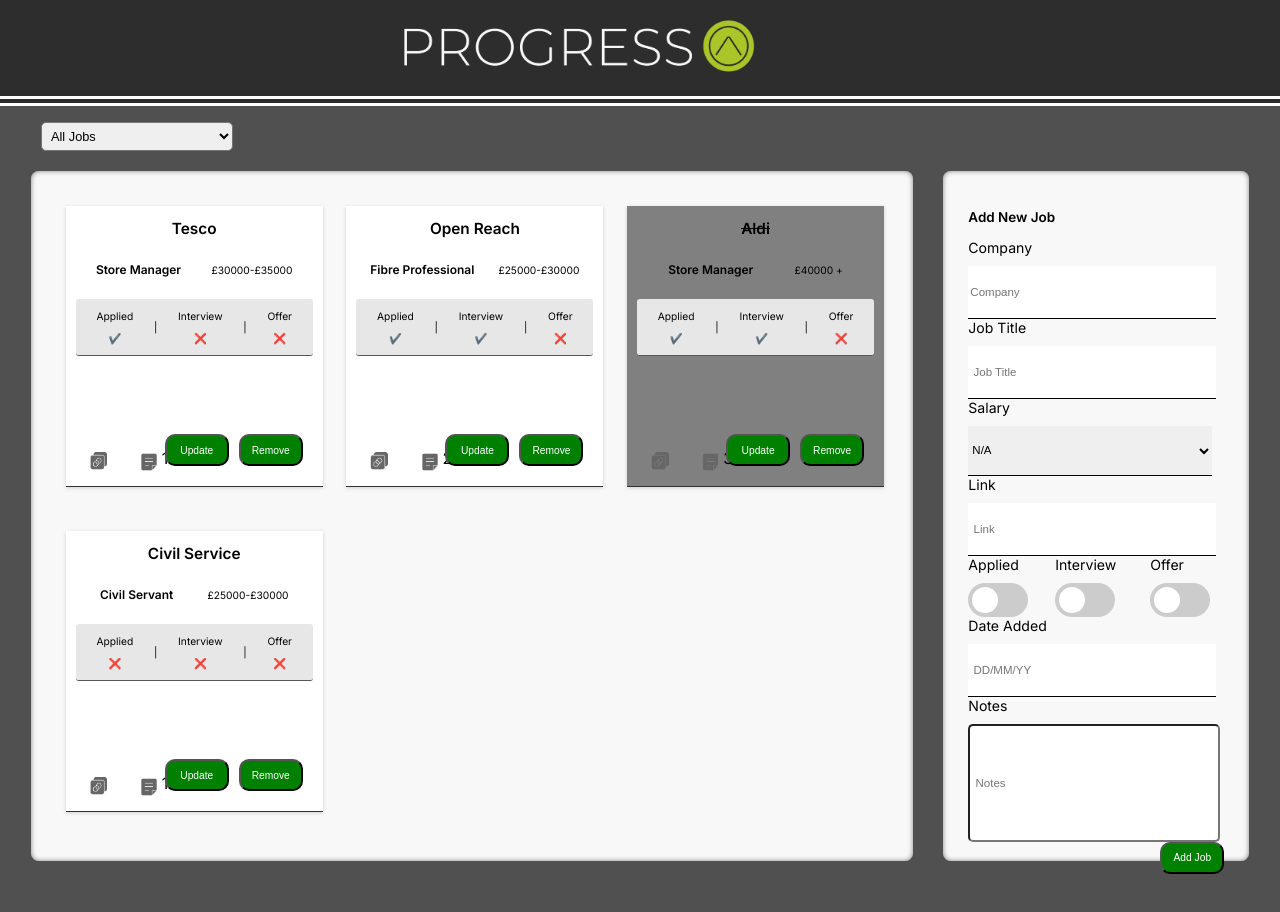
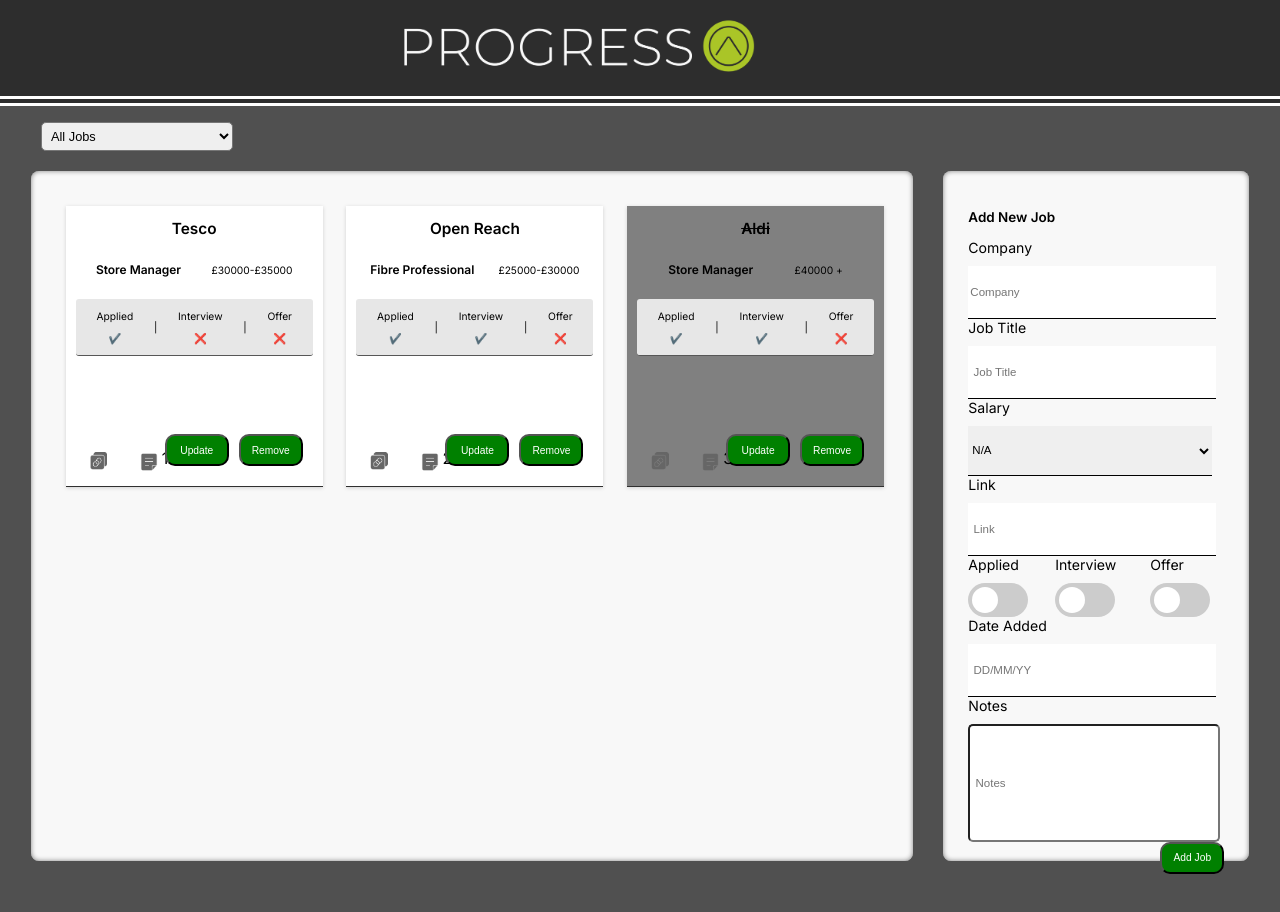
Before and after one commit to GLYNKNIGHT/Job-Tracking-App-Demo, a React (Create React App) app: page / in a window 1280 px wide. Shown: the top 912 px of the page. Built offline with nearby package versions, Linux system fonts and the light colour scheme; data requests are answered from the project's data file.

Commit message:
hotfix bigcard css

```diff
--- a/data/db.json
+++ b/data/db.json
@@ -47,21 +47,6 @@
       ],
       "notProgressed": true,
       "id": 4
-    },
-    {
-      "jobTitle": "Civil Servant",
-      "company": "Civil Service",
-      "salary": "£25000-£30000",
-      "link": "https://www.civilservicejobs.service.gov.uk/csr/index.cgi",
-      "applied": false,
-      "interview": false,
-      "offer": false,
-      "dateApplied": "28/09/22",
-      "notes": [
-        "Great pension "
-      ],
-      "notProgressed": false,
-      "id": 5
     }
   ]
 }
--- a/src/Components/BigCard/BigCard.js
+++ b/src/Components/BigCard/BigCard.js
@@ -1,5 +1,5 @@
 import { useState } from "react";
-import styles from './BidCard.module.css'
+import styles from './BigCard.module.css'
 const BigCard = ({id, company, jobTitle, link, applied, interview, offer, setBigCard, dateApplied, notes, handleEdit}) =>{
 
 const [editApplied, setEditApplied] =useState(applied)
@@ -12,8 +12,9 @@
 const [updatedNotes, setUpdatedNotes]  = useState(notes)
 
 
-    const handleSubmit = () =>{
-      setUpdatedNotes(notes.push(newNote))
+const handleSubmit = () =>{
+
+    if (newNote){setUpdatedNotes(notes.push(newNote))}
 
         const job = { applied :editApplied,
                       interview: editInterview,
@@ -60,7 +61,7 @@
     }
 
 
-return <div className={styles.bigCard}>
+return <div className={styles.big_card}>
         <h1>{company}</h1>
         <h3>{jobTitle}</h3>
         <a href={link}>Link to {company} Post</a>
--- a/src/Components/BigCard/BidCard.module.css
+++ b/src/Components/BigCard/BigCard.module.css
@@ -1,6 +1,5 @@
 
-
-.bigCard{
+.big_card{
   z-index: 10;
   position: fixed;
   width: 1000px;
@@ -46,6 +45,7 @@
     border-bottom: 0.5px solid #575757;
   }
 
+
 @media screen and (max-width: 800px){
 
 .bigCard{
@@ -66,6 +66,7 @@
   overflow-y: scroll;
   font-size: 4vw;
 }
+
 .bigCardBtns button{
   font-size: 3vw;
   width: 20vw;
```
Lines whose indentation alone changed are shown as unchanged.
